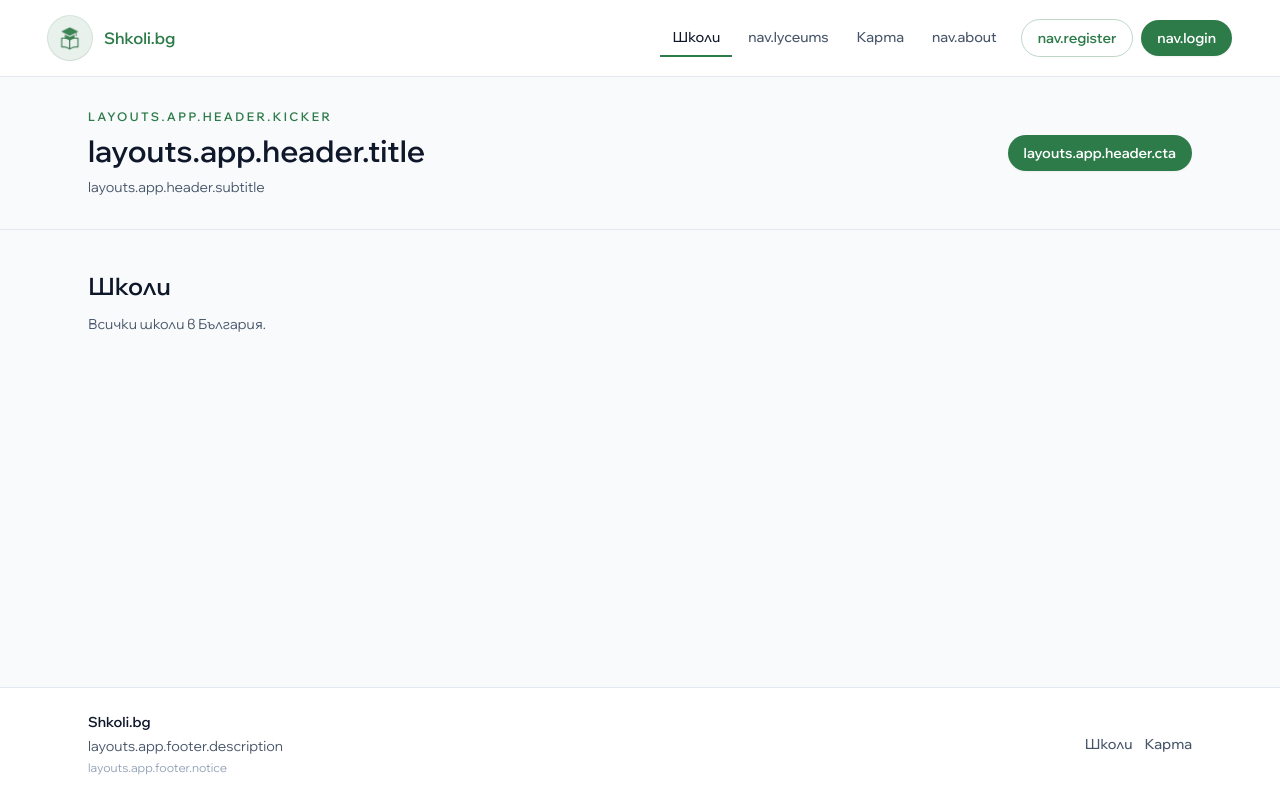
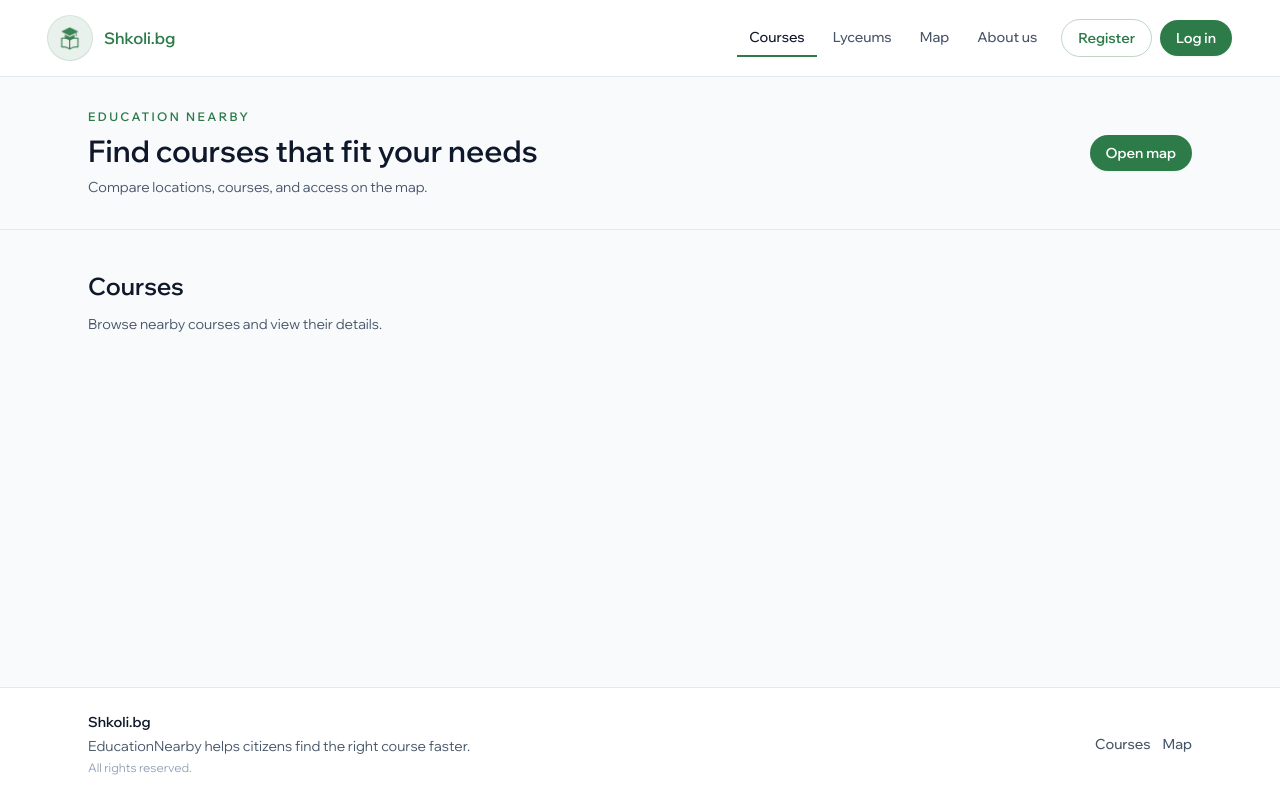
Before and after one commit to TodorYanakiev/shkoli-bg-app, a React (Vite) app: page /shkoli in a window 1280 px wide. Built offline with nearby package versions, Linux system fonts and the light colour scheme.

Commit message:
update localization files with new translations and improve language detection logic

```diff
--- a/src/locales/bg/common.json
+++ b/src/locales/bg/common.json
@@ -1,42 +1,66 @@
 {
   "app": {
-    "title": "Shkoli.bg"
+    "title": "Школи.бг",
+    "logoAlt": "Лого на Школи.бг"
   },
   "layouts": {
     "auth": {
-      "subtitle": "Влезте или създайте акаунт"
+      "subtitle": "Влезте или създайте профил"
+    },
+    "app": {
+      "nav": {
+        "label": "Основна навигация"
+      },
+      "header": {
+        "kicker": "Школи",
+        "title": "Намерете школите, които ви подхождат",
+        "subtitle": "Сравнявайте локации, школи и достъп на картата.",
+        "cta": "Към карта"
+      },
+      "footer": {
+        "description": "Школи помага на семействата да откриват подходящата школа по-бързо.",
+        "linksLabel": "Бързи връзки",
+        "notice": "Всички права запазени."
+      }
     }
   },
   "nav": {
     "shkoli": "Школи",
-    "map": "Карта"
+    "lyceums": "Читалища",
+    "map": "Карта",
+    "about": "За нас",
+    "login": "Вход",
+    "register": "Регистрация"
   },
   "pages": {
     "login": {
       "title": "Вход",
-      "subtitle": "Влезте в профила си или създайте нов."
+      "subtitle": "Влезте в профила си, за да продължите."
     },
     "register": {
       "title": "Регистрация",
-      "subtitle": "Създайте нов акаунт за 3 минути."
-
-    },
-    "register": {
-      "title": "Регистрация",
-      "subtitle": "Създайте нов акаунт за 3 минути."
+      "subtitle": "Създайте нов профил за минути."
     },
     "shkoli": {
       "title": "Школи",
-      "subtitle": "Всички школи в България."
+      "subtitle": "Разгледайте близките школи и техните детайли."
     },
     "map": {
       "title": "Карта",
-      "subtitle": "Всички школи в България."
+      "subtitle": "Разгледайте школите на картата."
+    },
+    "lyceums": {
+      "title": "Читалища",
+      "subtitle": "Разгледайте близките читалища и техните профили."
+    },
+    "about": {
+      "title": "За нас",
+      "subtitle": "Научете повече за проекта Школи."
     },
     "notFound": {
       "title": "Страницата не е намерена",
-      "message": "Съжаляваме, но страницата не е намерена.",
-      "action": "Обратно към началната страница"
+      "message": "Страницата, която търсите, не съществува.",
+      "action": "Към Школи"
     }
   }
 }
--- a/src/locales/en/common.json
+++ b/src/locales/en/common.json
@@ -1,15 +1,36 @@
 {
   "app": {
-    "title": "Shkoli.bg"
+    "title": "Shkoli.bg",
+    "logoAlt": "Shkoli.bg logo"
   },
   "layouts": {
     "auth": {
       "subtitle": "Sign in or create an account"
+    },
+    "app": {
+      "nav": {
+        "label": "Main navigation"
+      },
+      "header": {
+        "kicker": "Education nearby",
+        "title": "Find courses that fit your needs",
+        "subtitle": "Compare locations, courses, and access on the map.",
+        "cta": "Open map"
+      },
+      "footer": {
+        "description": "EducationNearby helps citizens find the right course faster.",
+        "linksLabel": "Quick links",
+        "notice": "All rights reserved."
+      }
     }
   },
   "nav": {
-    "shkoli": "Schools",
-    "map": "Map"
+    "shkoli": "Courses",
+    "lyceums": "Lyceums",
+    "map": "Map",
+    "about": "About us",
+    "login": "Log in",
+    "register": "Register"
   },
   "pages": {
     "login": {
@@ -21,17 +42,25 @@
       "subtitle": "Create a new account in minutes."
     },
     "shkoli": {
-      "title": "Schools",
-      "subtitle": "Browse nearby schools and view their details."
+      "title": "Courses",
+      "subtitle": "Browse nearby courses and view their details."
     },
     "map": {
       "title": "Map",
-      "subtitle": "Explore schools on the map."
+      "subtitle": "Explore courses on the map."
+    },
+    "lyceums": {
+      "title": "Lyceums",
+      "subtitle": "Explore nearby lyceums and their profiles."
+    },
+    "about": {
+      "title": "About us",
+      "subtitle": "Learn more about the EducationNearby project."
     },
     "notFound": {
       "title": "Page not found",
       "message": "The page you are looking for does not exist.",
-      "action": "Go to schools"
+      "action": "Go to courses"
     }
   }
 }
--- a/src/locales/i18n.ts
+++ b/src/locales/i18n.ts
@@ -9,13 +9,41 @@ const resources = {
   bg: { common: bgCommon },
 } as const
 
+const supportedLanguages = ['bg', 'en'] as const
+
+const getInitialLanguage = () => {
+  if (typeof navigator === 'undefined') return 'bg'
+  const candidates =
+    navigator.languages && navigator.languages.length > 0
+      ? navigator.languages
+      : [navigator.language]
+
+  for (const candidate of candidates) {
+    const normalized = candidate.toLowerCase()
+    if (normalized.startsWith('bg')) return 'bg'
+    if (normalized.startsWith('en')) return 'en'
+  }
+
+  return 'bg'
+}
+
 i18n.use(initReactI18next).init({
   resources,
-  lng: 'bg',
+  lng: getInitialLanguage(),
   fallbackLng: 'en',
+  supportedLngs: supportedLanguages,
+  nonExplicitSupportedLngs: true,
   defaultNS: 'common',
   interpolation: { escapeValue: false },
   react: { useSuspense: false },
 })
 
+const applyDocumentLanguage = (language: string) => {
+  if (typeof document === 'undefined') return
+  document.documentElement.lang = language
+}
+
+applyDocumentLanguage(i18n.language)
+i18n.on('languageChanged', applyDocumentLanguage)
+
 export default i18n
```
